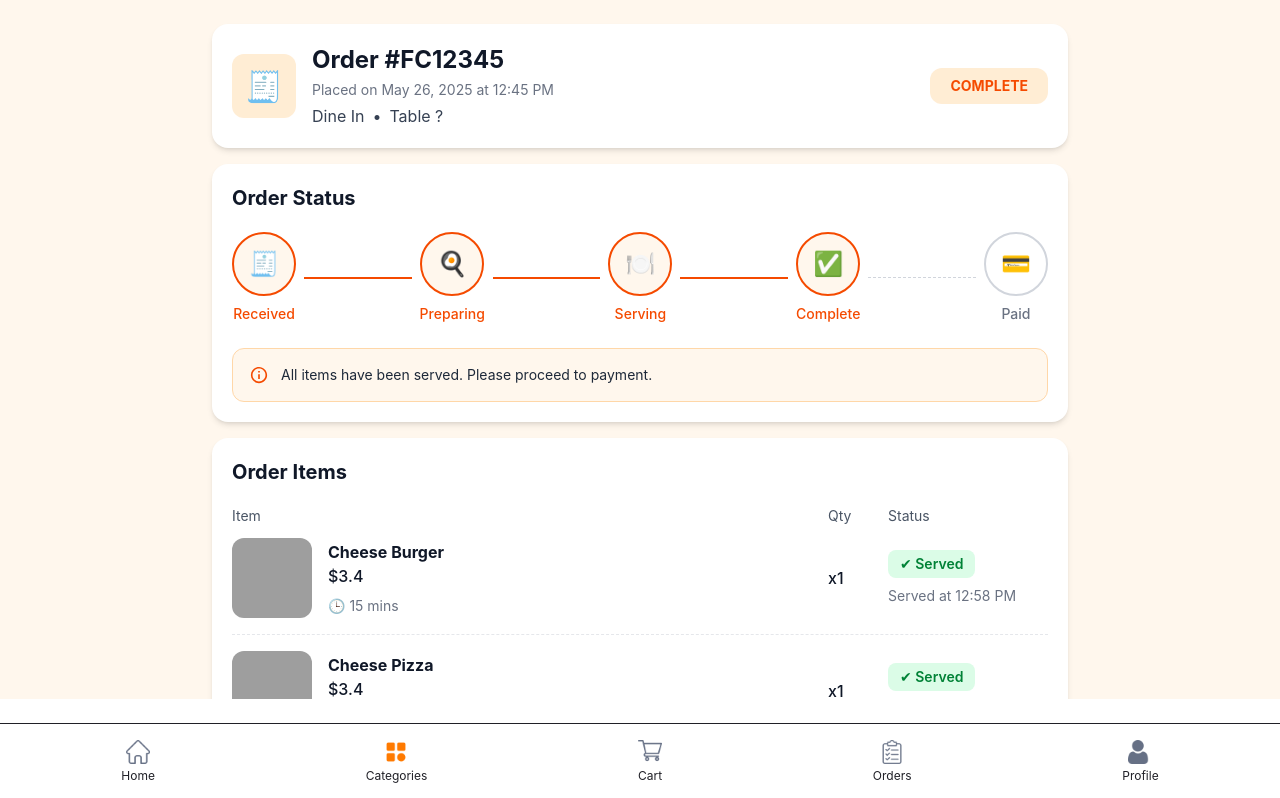
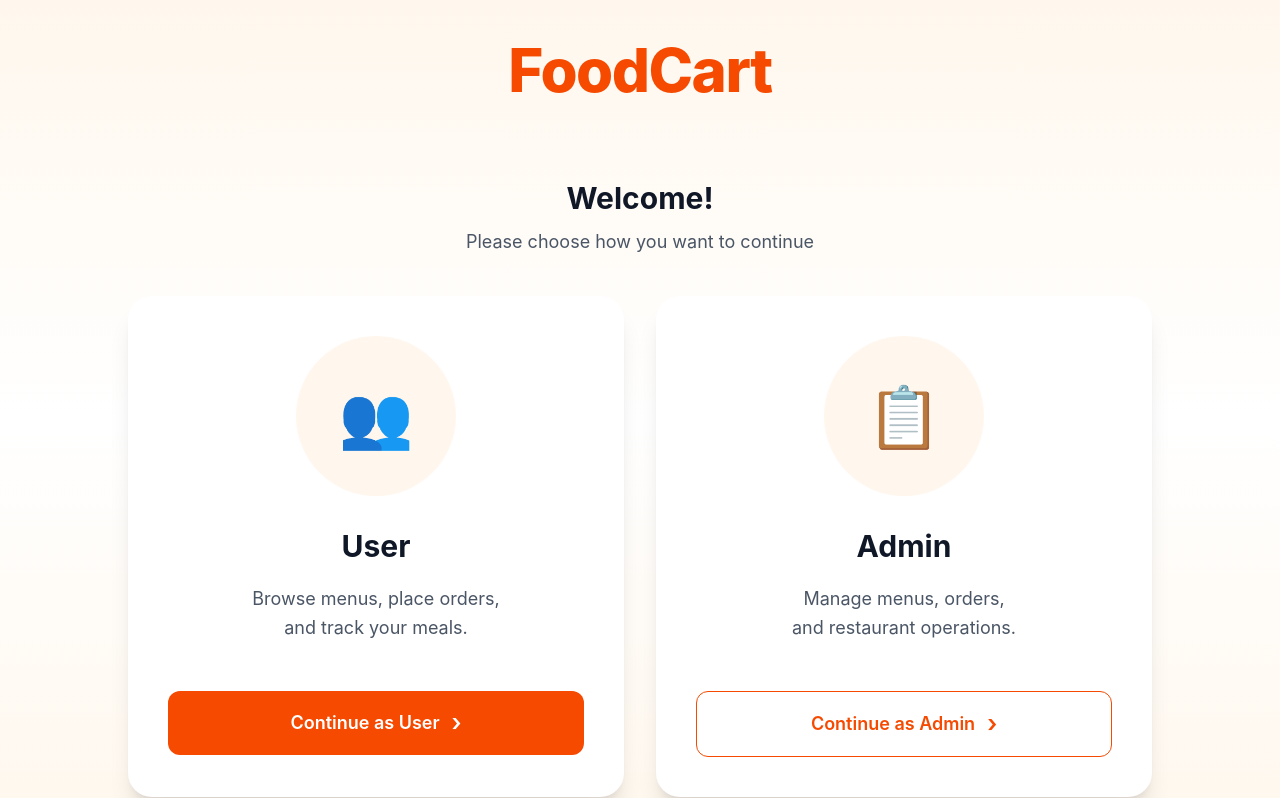
Before and after one commit to tanlerst/FoodCart, a React (Vite) app: page / in a window 1280 px wide. Shown: the top 798 px of the page. Built offline with nearby package versions, Linux system fonts and the light colour scheme; grey boxes are pictures that could not be loaded.

Commit message:
Implemented a landing page to direct users to either the admin or user login portals

```diff
--- a/src/App.tsx
+++ b/src/App.tsx
@@ -36,6 +36,7 @@ import AdminLoginPage from "./pages/admin/AdminLoginPage"
 import AdminOrderDetailPage from "./pages/admin/AdminOrderDetailsPage"
 import AdminAddItemPage from "./pages/admin/AdminNewItemPage"
 import UserOrderDetailsPage from "./pages/UserOrderDetailsPage"
+import LandingPage from "./pages/LandingPage"
 
 export default function App() {
 
@@ -44,9 +45,10 @@ export default function App() {
       {/* <OrderPage>
 
       </OrderPage> */}
-      <UserOrderDetailsPage>
+      {/* <UserOrderDetailsPage>
 
-      </UserOrderDetailsPage>
+      </UserOrderDetailsPage> */}
+      <LandingPage/>
 
     </BrowserRouter>
   );
--- /dev/null
+++ b/src/components/landing/AdminCard.tsx
@@ -0,0 +1,34 @@
+/* Admin card component on landing page before login */
+
+export default function AdminCard() {
+    return (
+        <div className="rounded-3xl bg-white p-10 shadow-xl">
+                <div className="mx-auto flex h-40 w-40 items-center justify-center rounded-full bg-orange-50 text-6xl text-orange-800">
+                    📋
+                </div>
+
+                <h3 className="mt-8 text-3xl font-bold text-gray-900">
+                    Admin
+                </h3>
+
+                <p className="mt-5 text-lg leading-relaxed text-gray-600">
+                    Manage menus, orders,
+                <br />
+                    and restaurant operations.
+                </p>
+
+                <button
+                    type="button"
+                    // onClick=
+                    className="mt-12 flex w-full items-center justify-center gap-3 rounded-xl border border-orange-600 bg-white px-6 py-4 text-lg font-semibold text-orange-600 transition hover:bg-orange-50"
+                >
+                    Continue as Admin
+
+                    <span className="text-2xl">
+                        ›
+                    </span>
+                </button>
+        </div>
+
+    );
+}
--- /dev/null
+++ b/src/components/landing/UserCard.tsx
@@ -0,0 +1,36 @@
+/* User card component on landing page before login */
+
+export default function UserCard() {
+    return (
+
+        <div className="rounded-3xl bg-white p-10 shadow-xl">
+            <div className="mx-auto flex h-40 w-40 items-center justify-center rounded-full bg-orange-50 text-6xl text-orange-600">
+                👥
+            </div>
+
+            <h3 className="mt-8 text-3xl font-bold text-gray-900">
+                User
+            </h3>
+
+            <p className="mt-5 text-lg leading-relaxed text-gray-600">
+                Browse menus, place orders,
+            <br />
+                and track your meals.
+            </p>
+
+            <button
+                type="button"
+                // onClick={} // change this
+                className="mt-12 flex w-full items-center justify-center gap-3 rounded-xl bg-orange-600 px-6 py-4 text-lg font-semibold text-white transition hover:bg-orange-700"
+            >
+                Continue as User
+
+                <span className="text-2xl">
+                    ›
+                </span>
+
+            </button>
+        </div>
+
+    );
+}
--- /dev/null
+++ b/src/pages/LandingPage.tsx
@@ -0,0 +1,41 @@
+/* Landing page before login to allow user to either select admin or user login */
+
+import AdminCard from "../components/landing/AdminCard"
+import UserCard from "../components/landing/UserCard"
+
+export default function LandingPage() {
+    return (
+        <main className="relative min-h-screen bg-gradient-to-b from-orange-50 via-white to-orange-50 px-6 py-10">
+            <section className="mx-auto flex max-w-5xl flex-col items-center text-center">
+
+            {/* App name */}
+            <h1 className="text-6xl font-extrabold tracking-tight">
+                <span className="text-orange-600">
+                    FoodCart
+                </span>
+            </h1>
+
+            {/* Welcome text */}
+            <div className="mt-20">
+
+            <h2 className="text-3xl font-bold text-gray-900">
+                Welcome!
+            </h2>
+
+            <p className="mt-3 text-lg text-gray-600">
+                Please choose how you want to continue
+            </p>
+            </div>
+
+            {/* Cards */}
+            <div className="mt-10 grid w-full max-w-5xl grid-cols-1 gap-8 md:grid-cols-2">
+                <UserCard>
+                </UserCard>
+
+                <AdminCard>
+                </AdminCard>
+            </div>
+        </section>
+    </main>
+    );
+}
```
